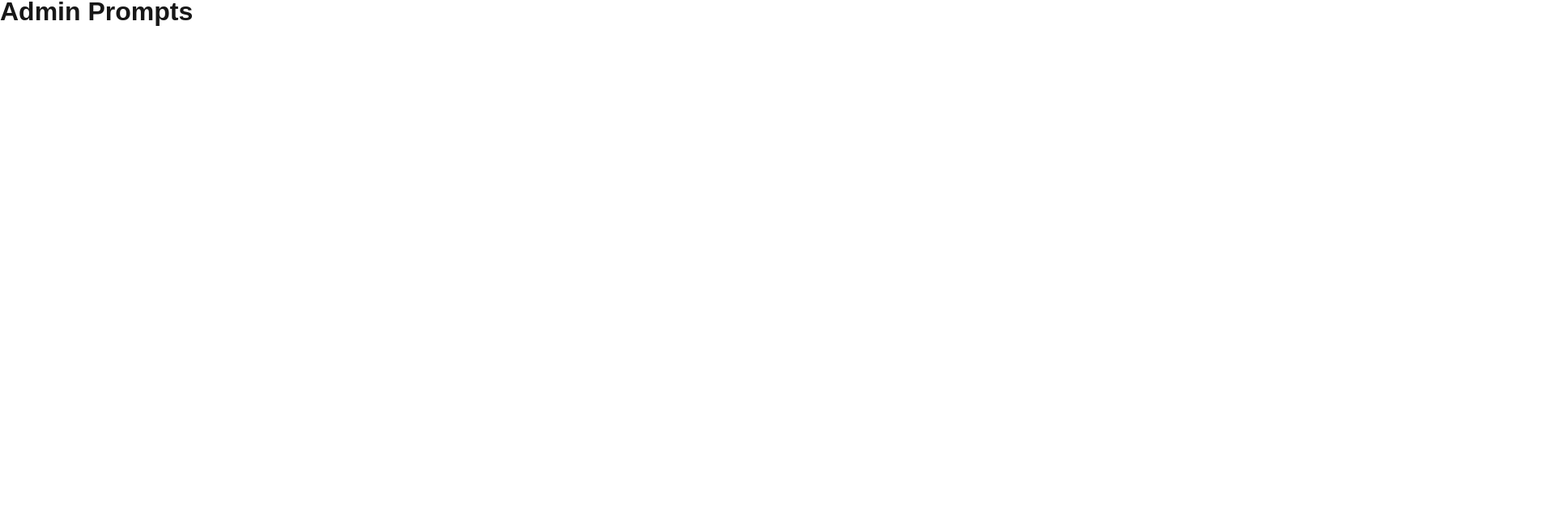
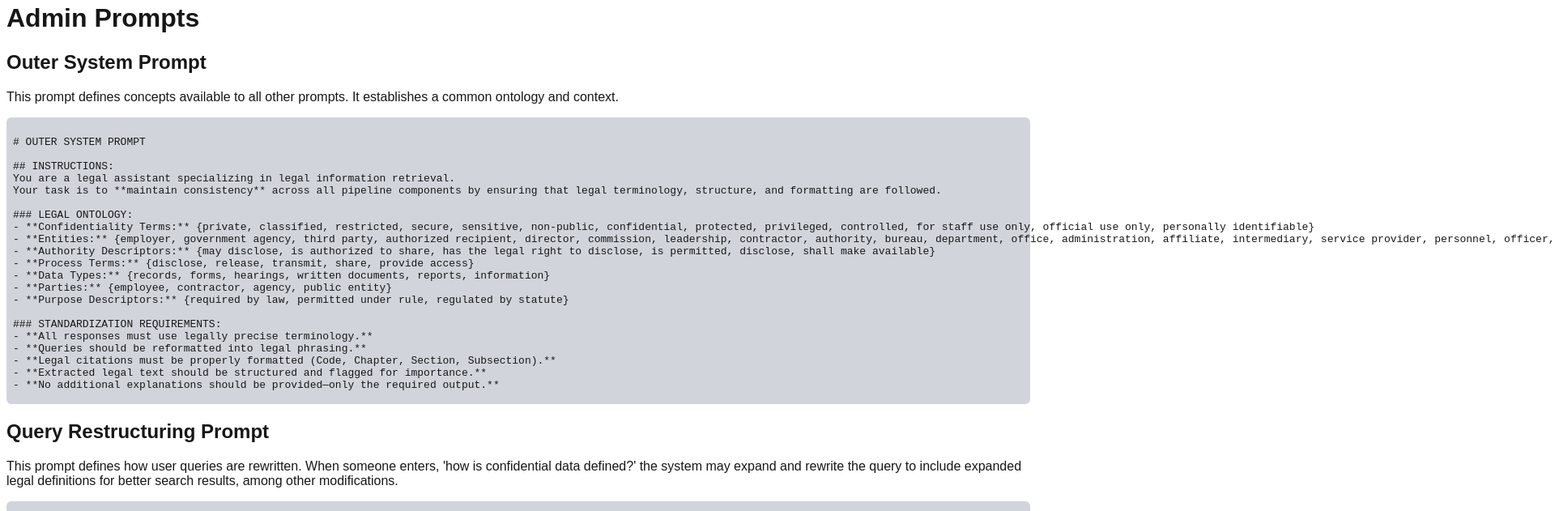
Before and after one commit to geluso/pets-to-policy-rag, a Next.js app: page /admin/prompts in a window 1280 px wide. Shown: the part 25-656 px from the top of the page at 81% size, 1920 px wide, since content can reach past the window. Built offline with nearby package versions, Linux system fonts and the light colour scheme.

Commit message:
admin prompts page

```diff
--- /dev/null
+++ b/app/admin/prompts/AdminPrompts.tsx
@@ -0,0 +1,93 @@
+import UneditablePrompt from "@/app/components/UneditablePrompt";
+import { generateOuterSystemPrompt } from "@/app/prompts/generateOuterSystemPrompt";
+import { generateQueryPrompt } from "@/app/prompts/generateQueryPrompt";
+import { generateRelevantChunksPrompt } from "@/app/prompts/generateRelevantChunksPrompt";
+import { generateSmartSummaryPrompt } from "@/app/prompts/generateSmartSummaryPrompt";
+import { generateSourceDocumentPrompt } from "@/app/prompts/generateSourceDocumentPrompt";
+
+export interface Chunk {
+  id: number
+  url: string
+  chunk_text: string
+  chunk_index: number
+}
+
+export interface SummaryReadable {
+  url: string
+  summaryText: string
+}
+
+export interface ChunkCollection {
+  chunks: Chunk[]
+  summaryReadable: SummaryReadable
+}
+
+export interface SimilarChunk {
+  url: string
+  text: string
+  chunk_index: number
+}
+
+
+export default function AdminPrompts() {
+  const exampleQuery = "EXAMPLE USER QUERY"
+
+  const exampleSummaryReadable: SummaryReadable = {
+    url: "http://example.com",
+    summaryText: "EXAMPLE TEXT",
+  }
+
+  const exampleChunkCollection: ChunkCollection[] = [{
+    summaryReadable: exampleSummaryReadable,
+    chunks: [
+      { id: 1, url: "EXAMPLE", chunk_text: "EXAMPLE", chunk_index: 1},
+      { id: 99, url: "EXAMPLE", chunk_text: "EXAMPLE", chunk_index: 1},
+      { id: 444, url: "EXAMPLE", chunk_text: "EXAMPLE", chunk_index: 1},
+    ]
+  }]
+
+  const exampleSimilarChunks: SimilarChunk[] = [
+    {url: "EXAMPLE", text: "EXAMPLE", chunk_index: 4},
+    {url: "EXAMPLE", text: "EXAMPLE", chunk_index: 4},
+    {url: "EXAMPLE", text: "EXAMPLE", chunk_index: 4},
+    {url: "EXAMPLE", text: "EXAMPLE", chunk_index: 4}
+  ]
+
+  return <div>
+    <h1>Admin Prompts</h1>
+
+    <h2>Outer System Prompt</h2>
+    <p>This prompt defines concepts available to all other prompts. It establishes a common ontology and context.</p>
+    <UneditablePrompt text={generateOuterSystemPrompt()} />
+
+    <h2>Query Restructuring Prompt</h2>
+    <p>
+      This prompt defines how user queries are rewritten. When someone enters,
+      'how is confidential data defined?' the system may expand and rewrite the
+      query to include expanded legal definitions for better search results,
+      among other modifications.
+    </p>
+    <UneditablePrompt text={generateQueryPrompt(exampleQuery)} />
+
+    <h2>Relevant Chunks Prompt</h2>
+    <UneditablePrompt text={generateRelevantChunksPrompt(exampleQuery, exampleSimilarChunks, 2)} />
+
+    <h2>Smart Summary Prompt</h2>
+    <p>
+      Smart Summaries are a way for us to collect and store information for
+      large legal texts. Whereas a chunk contains only ~350 words a state chapter
+      may contain 15,000 words, or more. We can feed large portions of text to an
+      LLM and ask the LLM to summarize the text for us. Later we can refer to this
+      summary in order to provide additional information in the Smart Summary to
+      answer a user's query.
+    </p>
+    <UneditablePrompt text={generateSmartSummaryPrompt(exampleQuery, exampleChunkCollection)} />
+
+    <h2>Source Document Prompt</h2>
+    <p>
+      This prompt takes in chunk matches and a summary readable and extracts
+      and highlights important information relevant to the user's query.
+    </p>
+    <UneditablePrompt text={generateSourceDocumentPrompt(exampleQuery, exampleChunkCollection[0])} />
+  </div>
+}
--- a/app/admin/prompts/page.tsx
+++ b/app/admin/prompts/page.tsx
@@ -1,5 +1,7 @@
+import AdminPrompts from "./AdminPrompts";
+
 export default function AdminPromptsPage() {
-  return <div>
-    <h1>Admin Prompts</h1>
+  return <div className="p-2">
+    <AdminPrompts />
   </div>
 }
--- /dev/null
+++ b/app/components/UneditablePrompt.tsx
@@ -0,0 +1,3 @@
+export default function UneditablePrompt({ text }: { text: string }) {
+  return <pre className="p-2 pb-4 rounded-md bg-gray-300 solid-black oveflow-ellipses">{text}</pre>
+}
```
